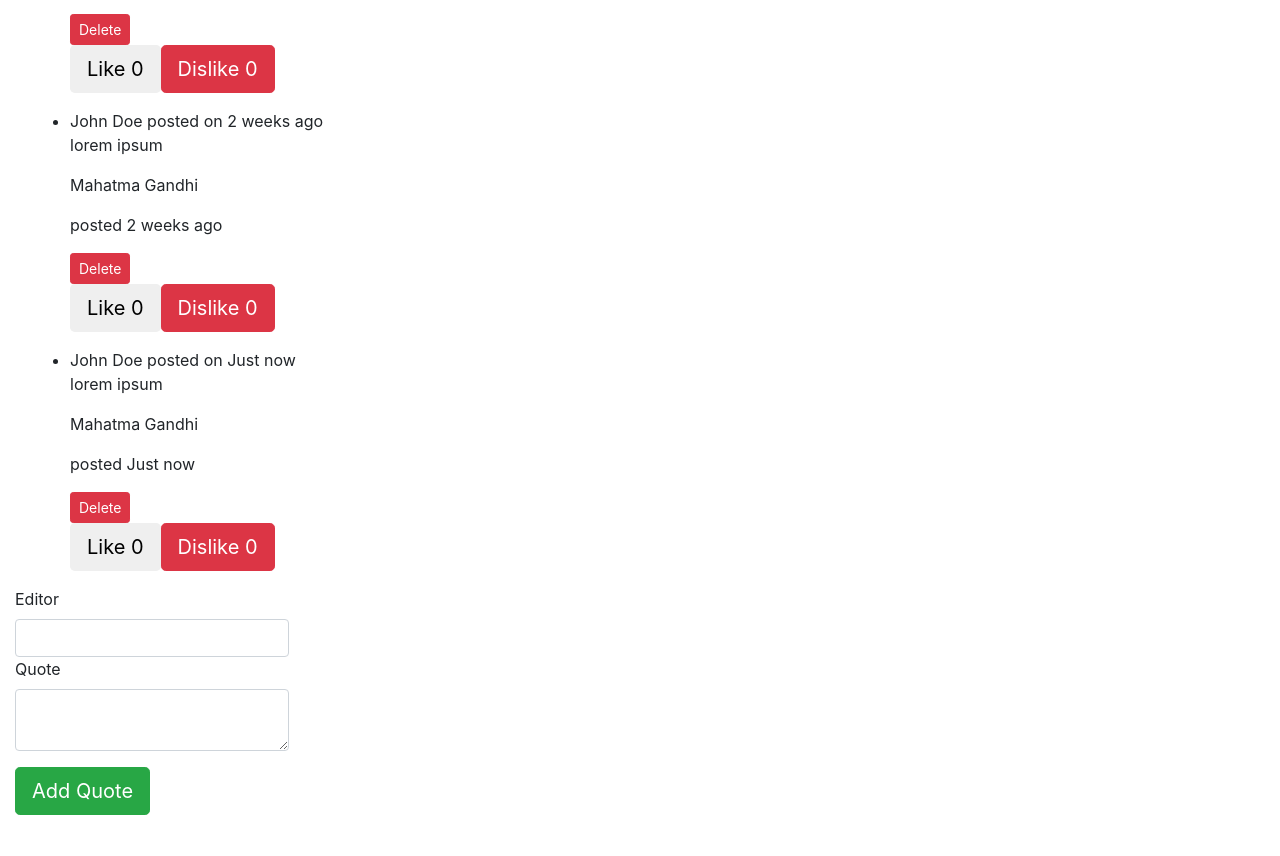
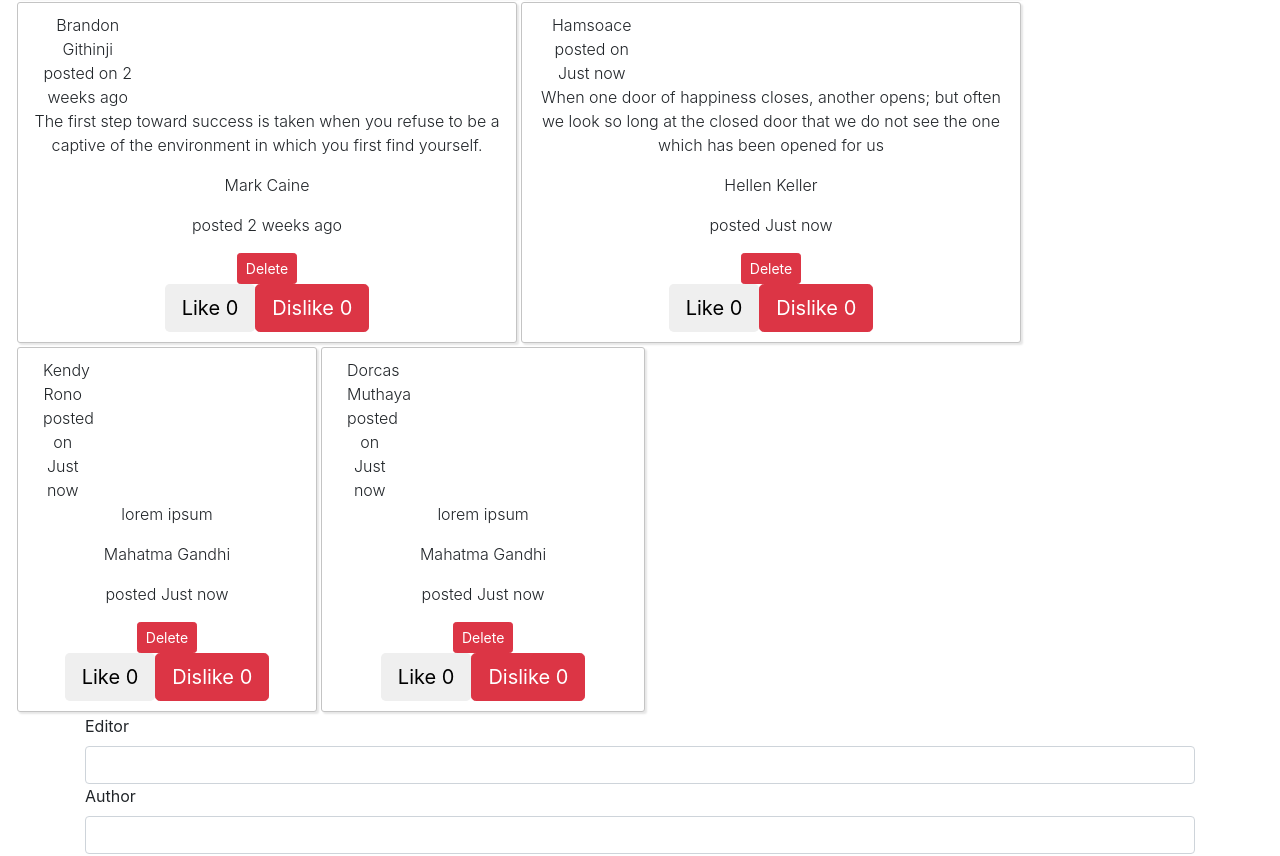
Before and after one commit to 254Davidhashisoma/quotebook, an Angular app: page / in a window 1280 px wide. Shown: the part 415-1271 px from the top of the page. Before the commit the page ends 1230 px from the top, so only its background shows below. Built offline with nearby package versions, Linux system fonts and the light colour scheme.

Commit message:
quote component styling

```diff
--- a/src/app/quotes-forms/quotes-forms.component.html
+++ b/src/app/quotes-forms/quotes-forms.component.html
@@ -1,13 +1,22 @@
 <div id="appender">
-    <div class="container-fluid">
+    <div class="container">
         <div class="row">
-            <div class="col-md-12">
+            <div class="col-lg-12">
                 <form (ngSubmit)='submitQuotes()' #quoteForm='ngForm'>
                     <div class="formgroup">
                         <label for="publisher">Editor</label>
                         <input type="text" class="form-control" id="publisher" [(ngModel)]="newQuotes.publisher" name="publisher" #publisher="ngModel" required>
                         <div [hidden]="publisher.valid || publisher.pristine" class="alert alert-primary">
                             <p>Input is Required</p>
+                        </div>
+                    </div>
+                    <div class="form-group">
+                        <label for="author">Author</label>
+                        <input type="text" class="form-control" id="author" [(ngModel)]="newQuotes.author" name="author" #author="ngModel" required>
+
+                        <div [hidden]="author.valid || author.pristine" class="alert alert-primary">
+                            <p> Input is Required</p>
+
                         </div>
                     </div>
                     <div class="form-group">
--- a/src/app/quotes/quotes.component.css
+++ b/src/app/quotes/quotes.component.css
@@ -0,0 +1,29 @@
+    .quote-details {
+        font-weight: 300;
+        border: 1px solid#c4c4c4;
+        border-radius: 3px;
+        box-shadow: #c4c4c4;
+        background: #fff;
+        /* display: flex;
+        flex-direction: column; */
+        margin: 2px;
+        text-align: center;
+        min-width: 300px;
+        max-width: 500px;
+        box-sizing: border-box;
+        float: inherit;
+        -webkit-box-shadow: 2px 2px 2px 0 rgba(0, 0, 0, .1);
+        /* position: absolute; */
+        left: 0;
+        top: 2px;
+    }
+
+    #quotes {
+        padding: 10px;
+    }
+
+    .float-d {
+        display: flex;
+        flex-direction: row;
+        flex-wrap: wrap;
+    }
--- a/src/app/quotes/quotes.component.html
+++ b/src/app/quotes/quotes.component.html
@@ -1,19 +1,15 @@
 <div class="container-fluid">
     <h2>YOUR QUOTES</h2>
     <!-- <h3>hello worlds</h3> -->
-    <div class="col-md-6">
-        <div *ngFor="let quotes of quotes; let i = 'index'">
-            <ul id="quotes">
-                <li>{{quotes.publisher}} posted on {{quotes.completeDate|dateCount}}</li>
+    <div class="col-md-6" class="float-d">
+        <div *ngFor="let quotes of quotes; let i = 'index'" class="quote-details">
+            <div id="quotes">
+                <div class="col-md-3">{{quotes.publisher}} posted on {{quotes.completeDate|dateCount}}</div>
                 <app-quotes-detail [quotes]='quotes' (isComplete)='deleteQuote($event,i)'>
 
                 </app-quotes-detail>
-            </ul>
+            </div>
         </div>
     </div>
-    <div class="row">
-        <app-quotes-forms (addQuotes)="addNewQuote($event)">
-
-        </app-quotes-forms>
-    </div>
+    <app-quotes-forms (addQuotes)="addNewQuote($event)"></app-quotes-forms>
 </div>
--- a/src/app/quotes/quotes.component.ts
+++ b/src/app/quotes/quotes.component.ts
@@ -12,10 +12,12 @@ export class QuotesComponent implements OnInit {
   public buttonName:any = 'Show';
 
   quotes = [
-    new Quotes(1, 'John Doe', 'Mahatma Gandhi', 'lorem ipsum', new Date(2020, 9, 12)),
-    new Quotes(2, 'John Doe', 'Mahatma Gandhi', 'lorem ipsum', new Date(2020, 8, 10)),
-    new Quotes(3, 'John Doe', 'Mahatma Gandhi', 'lorem ipsum', new Date(2020, 8, 11)),
-    new Quotes(4, 'John Doe', 'Mahatma Gandhi', 'lorem ipsum', new Date(2020, 10, 12))
+    new Quotes(1, 'Hamsoace', 'Marilyn Monroe', 'I’m selfish, impatient and a little insecure. I make mistakes, I am out of control and at times hard to handle. But if you can’t handle me at my worst, then you sure as hell don’t deserve me at my best', new Date(2020, 9, 12)),
+    new Quotes(2, 'John Doe', 'Dr. Suess', 'You know you’re in love when you can’t fall asleep because reality is finally better than your dreams.', new Date(2020, 8, 10)),
+    new Quotes(3, 'Brandon Githinji', 'Mark Caine', 'The first step toward success is taken when you refuse to be a captive of the environment in which you first find yourself.', new Date(2020, 8, 11)),
+    new Quotes(4, 'Hamsoace', 'Hellen Keller', 'When one door of happiness closes, another opens; but often we look so long at the closed door that we do not see the one which has been opened for us', new Date(2020, 10, 12)),
+    new Quotes(5, 'Kendy Rono', 'Mahatma Gandhi', 'lorem ipsum', new Date(2020, 10, 12)),
+    new Quotes(6, 'Dorcas Muthaya', 'Mahatma Gandhi', 'lorem ipsum', new Date(2020, 10, 12))
   ]
 
   addNewQuote (quotes){
```
